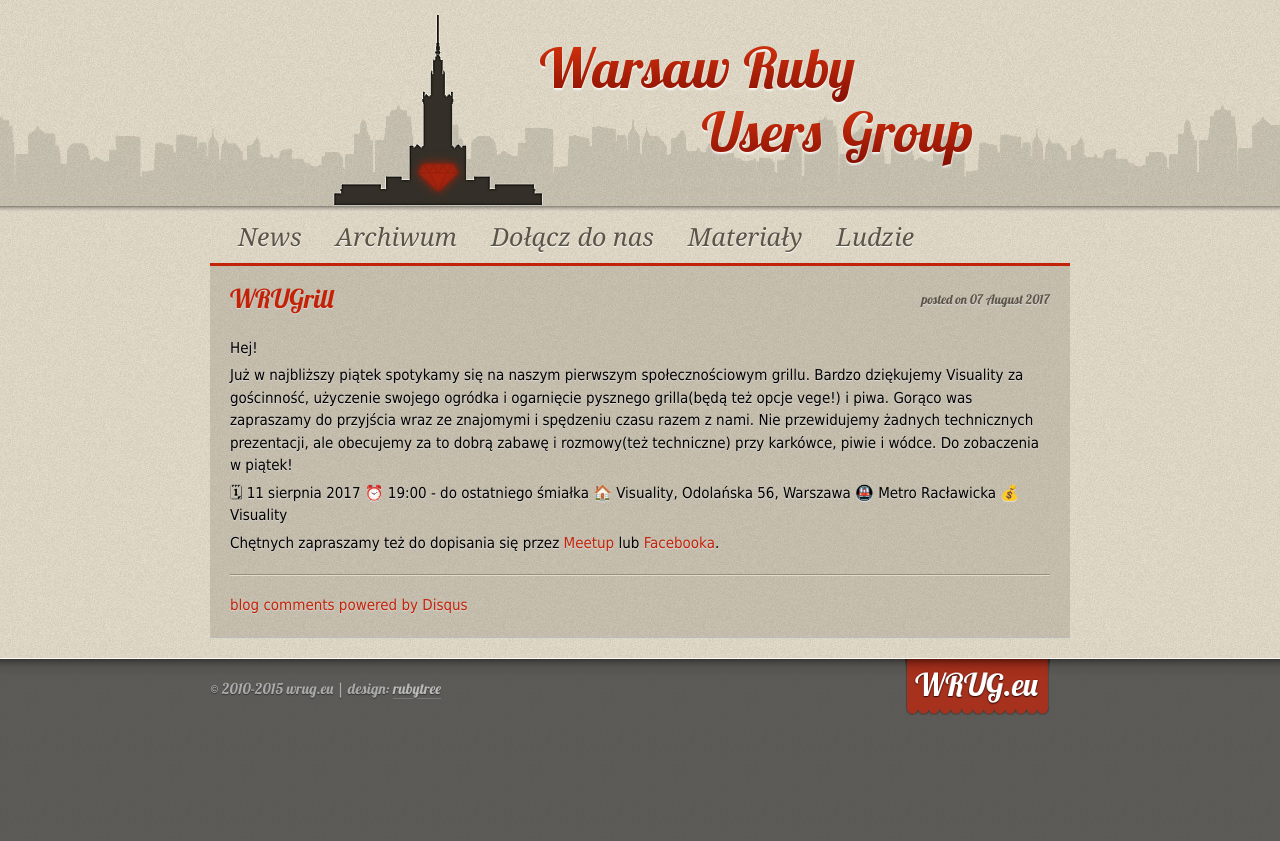
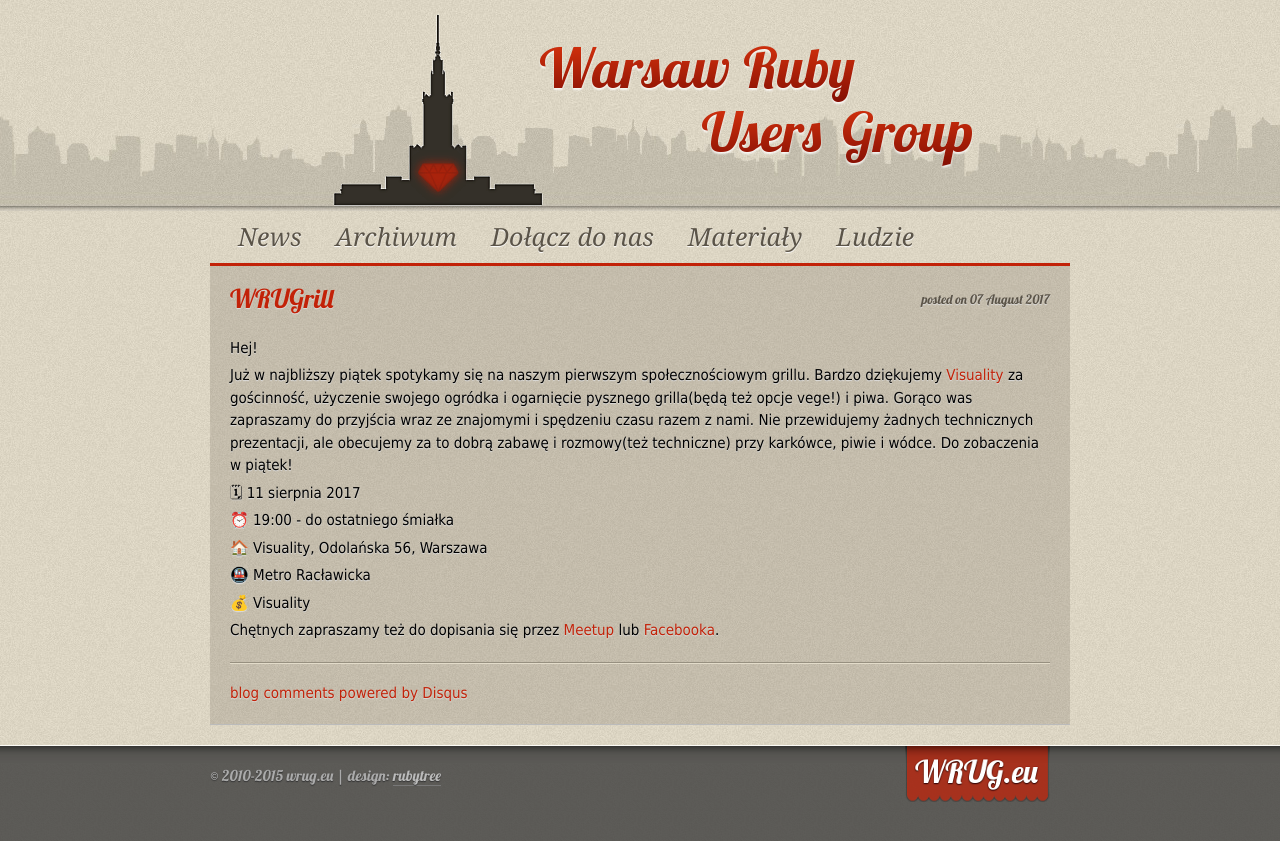
Before and after one commit to wrug/wrug.eu, a Jekyll site: the page built from _posts/2017-08-07-wrugrill.md, in a window 1280 px wide. Shown: the top 841 px of the page. Built offline with Jekyll 4.4.1, drawn with Linux system fonts in a browser that asks for light colours; comment, search, counter and statistics services are not loaded; some of the changed lines change nothing that is shown.

Commit message:
August 2017: minor fixes

```diff
--- a/_posts/2017-08-07-wrugrill.md
+++ b/_posts/2017-08-07-wrugrill.md
@@ -5,12 +5,16 @@
 
 Hej!
 
-Już w najbliższy piątek spotykamy się na naszym pierwszym społecznościowym grillu. Bardzo dziękujemy Visuality za gościnność, użyczenie swojego ogródka i ogarnięcie pysznego grilla(będą też opcje vege!) i piwa. Gorąco was zapraszamy do przyjścia wraz ze znajomymi i spędzeniu czasu razem z nami. Nie przewidujemy żadnych technicznych prezentacji, ale obecujemy za to dobrą zabawę i rozmowy(też techniczne) przy karkówce, piwie i wódce. Do zobaczenia w piątek!
+Już w najbliższy piątek spotykamy się na naszym pierwszym społecznościowym grillu. Bardzo dziękujemy [Visuality](http://www.visuality.pl) za gościnność, użyczenie swojego ogródka i ogarnięcie pysznego grilla(będą też opcje vege!) i piwa. Gorąco was zapraszamy do przyjścia wraz ze znajomymi i spędzeniu czasu razem z nami. Nie przewidujemy żadnych technicznych prezentacji, ale obecujemy za to dobrą zabawę i rozmowy(też techniczne) przy karkówce, piwie i wódce. Do zobaczenia w piątek!
 
 🗓 11 sierpnia 2017
+
 ⏰ 19:00 - do ostatniego śmiałka
+
 🏠 Visuality, Odolańska 56, Warszawa
+
 🚇 Metro Racławicka
+
 💰 Visuality
 
 Chętnych zapraszamy też do dopisania się przez
```
